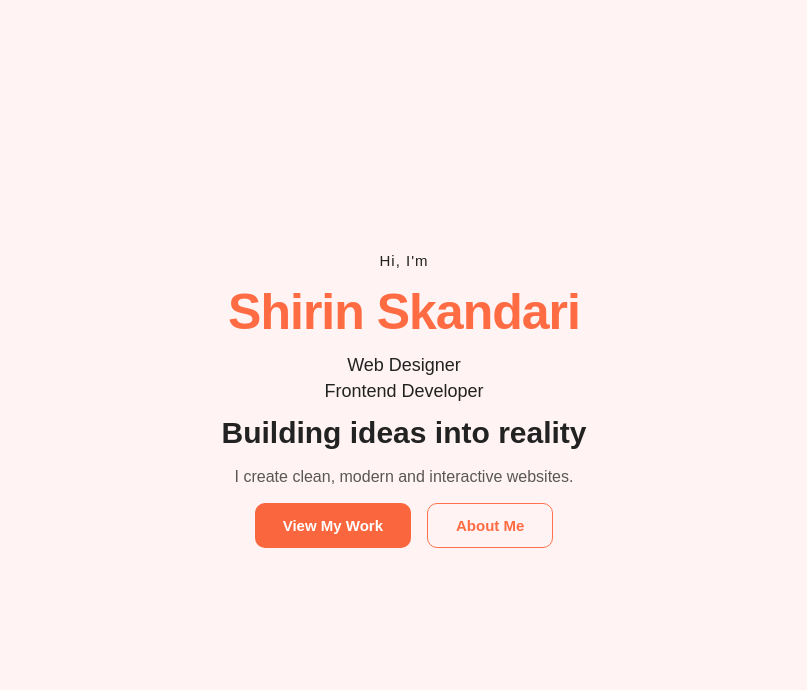
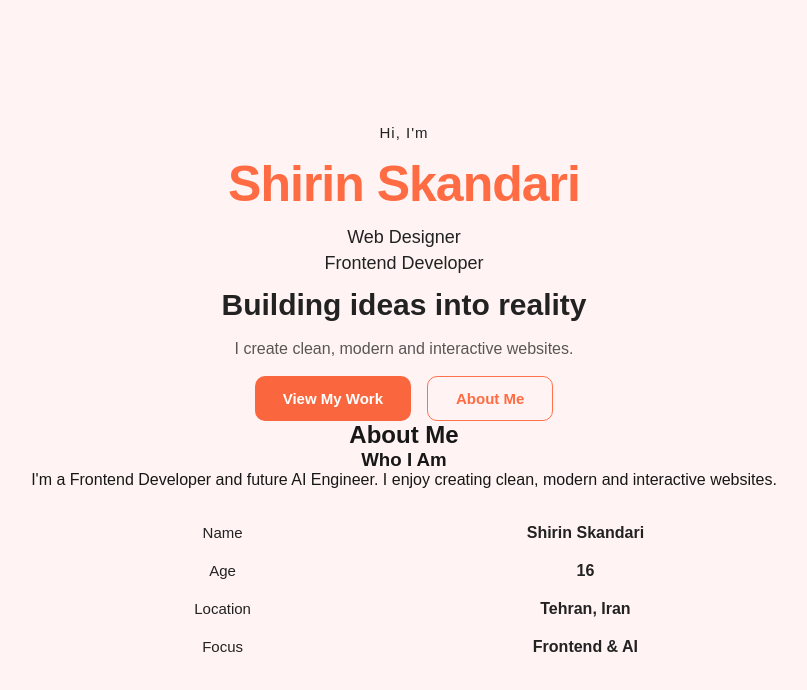
Before and after one commit to Shirin-skandari/Portfolio-v2, a Next.js app: page / in a window 1280 px wide. Shown: the top 690 px of the page, without its empty margins (236-1043 px from the left). Built offline with nearby package versions, Linux system fonts and the light colour scheme.

Commit message:
feat: build about section

```diff
--- a/src/app/page.js
+++ b/src/app/page.js
@@ -28,6 +28,31 @@ export default function Home() {
         </div>
 
       </div>
+      <section className={styles.about}>
+        <h2>About Me</h2>
+
+        <div className={styles.whoIAm}>
+          <h3>Who I Am</h3>
+          <p>I'm a Frontend Developer and future AI Engineer.
+           I enjoy creating clean, modern and interactive websites.</p>
+
+          <dl className={styles.personalInfo}>
+            <dt>Name</dt>
+            <dd>Shirin Skandari</dd>
+
+            <dt>Age</dt>
+            <dd>16</dd>
+
+            <dt>Location</dt>
+            <dd>Tehran, Iran</dd>
+
+            <dt>Focus</dt>
+            <dd>Frontend & AI</dd>
+          </dl>
+
+        </div>
+
+      </section>
 
     </main>
   );
--- a/src/app/page.module.scss
+++ b/src/app/page.module.scss
@@ -90,3 +90,23 @@
   color:  #222;
   letter-spacing: 1px;
 }
+.personalInfo {
+  display: grid;
+  grid-template-columns: 1fr 1fr;
+  gap: 20px;
+  margin-top: 15px;
+  padding: 20px;
+
+  dt {
+    font-size: 15px;
+    font-weight: 500;
+    color: #222;
+  }
+
+  dd {
+    font-size: 16px;
+    font-weight: 600;
+    color: #222;
+    margin: 0;
+  }
+}
```
